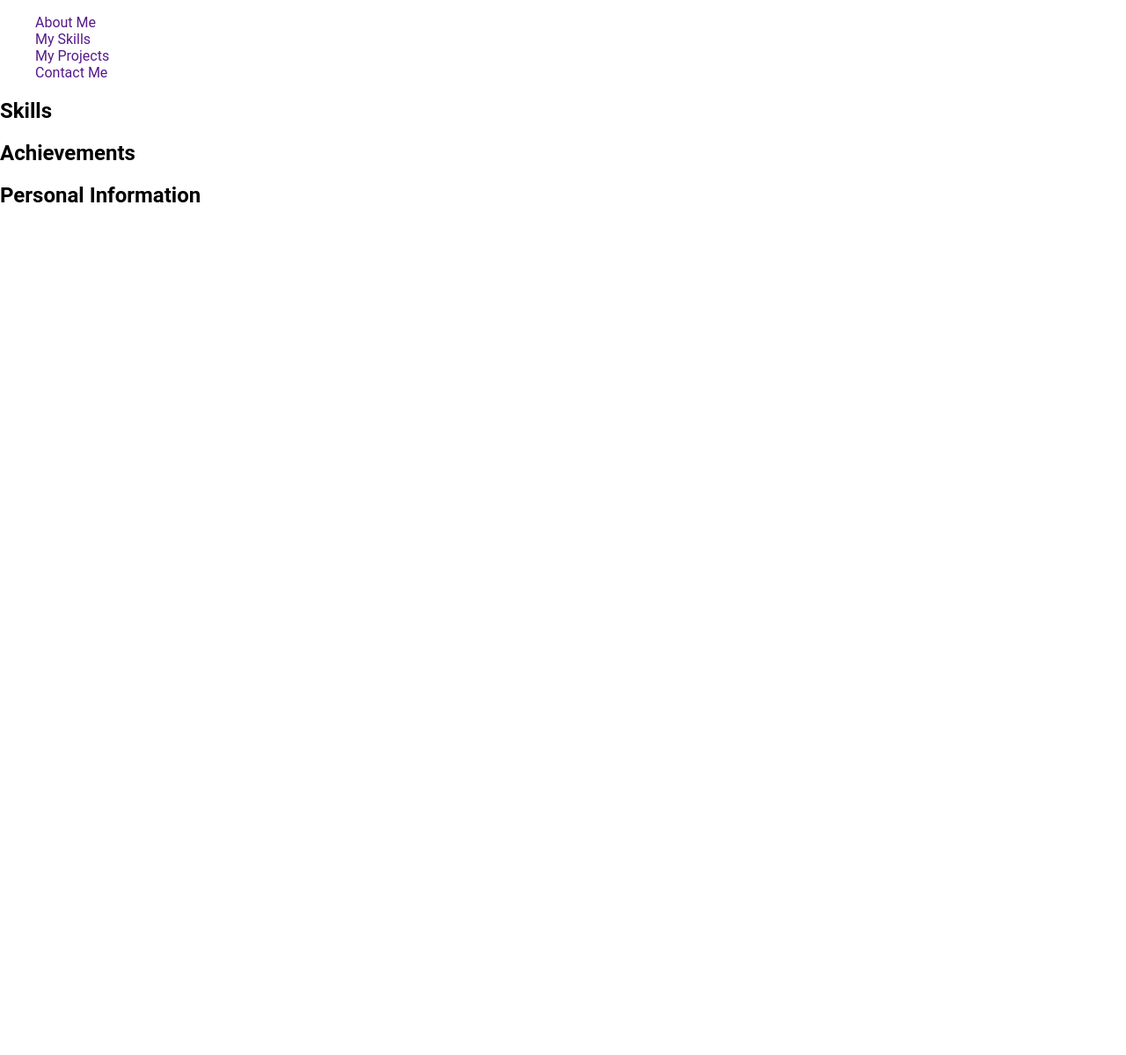
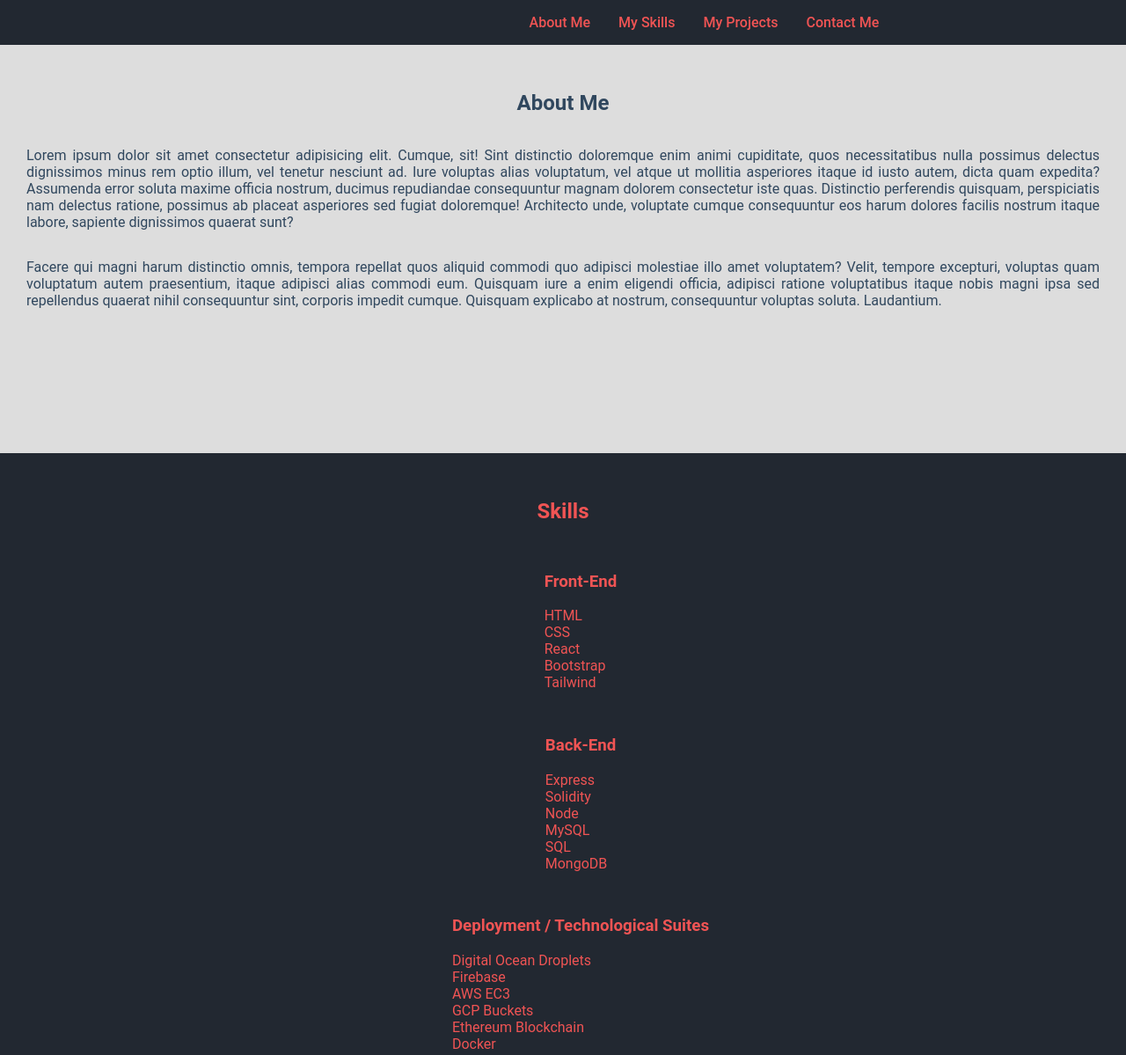
Before and after one commit to manvinderjit/2023-Project-Pragra-Digital-Portfolio, a plain HTML site: page index.html in a window 1280 px wide. Shown: the top 1199 px of the page at 88% size. Before the commit the page ends 800 px from the top, so only its background shows below. Drawn offline with Linux system fonts and the light colour scheme.

Commit message:
feat: Add styling to elements

```diff
--- a/index.html
+++ b/index.html
@@ -11,12 +11,13 @@
 <body>
 
     <header>
-        <nav>
+        <nav class="top-navigation">
+            <div class="logo"></div>
             <ul>
-                <li><a href="">About Me</a></li>
-                <li><a href="">My Skills</a></li>
-                <li><a href="">My Projects</a></li>
-                <li><a href="">Contact Me</a></li>
+                <li><a href="#section-about-me">About Me</a></li>
+                <li><a href="#section-my-skills">My Skills</a></li>
+                <li><a href="#section-achievements">My Projects</a></li>
+                <li><a href="#section-personal-info">Contact Me</a></li>
             </ul>
         </nav>
 
@@ -25,16 +26,62 @@
     <main>
         <article>
 
-            <section>
-                <h2>Skills</h2>
+            <section id="section-about-me">
+                <h2>About Me</h2>
+                <p>Lorem ipsum dolor sit amet consectetur adipisicing elit. Cumque, sit! Sint distinctio doloremque enim animi cupiditate, quos necessitatibus nulla possimus delectus dignissimos minus rem optio illum, vel tenetur nesciunt ad.
+                Iure voluptas alias voluptatum, vel atque ut mollitia asperiores itaque id iusto autem, dicta quam expedita? Assumenda error soluta maxime officia nostrum, ducimus repudiandae consequuntur magnam dolorem consectetur iste quas.
+                Distinctio perferendis quisquam, perspiciatis nam delectus ratione, possimus ab placeat asperiores sed fugiat doloremque! Architecto unde, voluptate cumque consequuntur eos harum dolores facilis nostrum itaque labore, sapiente dignissimos quaerat sunt?
+                </p>
+                <p>
+                Facere qui magni harum distinctio omnis, tempora repellat quos aliquid commodi quo adipisci molestiae illo amet voluptatem? Velit, tempore excepturi, voluptas quam voluptatum autem praesentium, itaque adipisci alias commodi eum.
+                Quisquam iure a enim eligendi officia, adipisci ratione voluptatibus itaque nobis magni ipsa sed repellendus quaerat nihil consequuntur sint, corporis impedit cumque. Quisquam explicabo at nostrum, consequuntur voluptas soluta. Laudantium.</p>
             </section>
 
-            <section>
-                <h2>Achievements</h2>
+            <section id="section-my-skills">
+                <h2>Skills</h2>
+                <ul>
+                    <h3>Front-End</h3>
+                    <li>HTML</li>
+                    <li>CSS</li>
+                    <li>React</li>
+                    <li>Bootstrap</li>
+                    <li>Tailwind</li>
+                </ul>
+
+                <ul>
+                    <h3>Back-End</h3>
+                    <li>Express</li>
+                    <li>Solidity</li>
+                    <li>Node</li>
+                    <li>MySQL</li>
+                    <li>SQL</li>
+                    <li>MongoDB</li>
+                </ul>
+
+                <ul>
+                    <h3>Deployment / Technological Suites</h3>
+                    <li>Digital Ocean Droplets</li>
+                    <li>Firebase</li>
+                    <li>AWS EC3</li>
+                    <li>GCP Buckets</li>
+                    <li>Ethereum Blockchain</li>
+                    <li>Docker</li>
+
+                </ul>
             </section>
 
-            <section>
+            <section id="section-achievements">
+                <h2>Achievements</h2>
+
+
+            </section>
+
+            <section id="section-personal-info">
                 <h2>Personal Information</h2>
+                <ul>
+                    <li>City: North York, Toronto</li>
+                    <li>Country: Canada</li>
+                </ul>
             </section>
 
         </article>
--- a/styles.css
+++ b/styles.css
@@ -1,5 +1,10 @@
 :root {
-
+    --color-background-theme-dark: rgb(34, 40, 49);
+    --color-background-theme-light: rgb(221, 221, 221);
+    --color-text-red: rgb(240, 84, 84);
+    --color-text-blue: rgb(48, 71, 94);
+    --color-text-light-gray: rgb(221, 221, 221);
+    --max-width-elements-internal: 1220px;
 }
 
 /* Universal Selector Styles */
@@ -9,7 +14,7 @@ body {
     margin: 0 auto;
     padding: 0;
     max-width: 1920px;
-    color: var(--color-text-dark);
+    background-color: var(--color-text-light-gray);
 }
 
 li {
@@ -18,4 +23,109 @@ li {
 
 a {
     text-decoration: none;
+    font-size: 1rem;
+    font-weight: 500;
 }
+
+section {
+    padding: 2rem 0;
+    min-height: 50vh;
+    display: flex;
+    align-items: center;
+    flex-direction: column;
+}
+
+/* Header */
+
+header {
+    position: sticky;
+    top: 0;
+    background-color: var(--color-background-theme-dark);
+}
+
+/* Header: Navigation */
+
+.top-navigation {
+    display: flex;
+    justify-content: space-evenly;
+}
+
+.top-navigation ul {
+    display: flex;
+    gap: 2rem;
+}
+
+.top-navigation ul li a {
+    color: var(--color-text-red);
+}
+
+.top-navigation ul li a:hover {
+    color: var(--color-text-light-gray);
+}
+
+.logo {
+    /* background-image: url(./images/logo150.png);
+    object-fit: cover; */
+}
+
+/* Main */
+
+
+/* Main > Article */
+
+
+/*  */
+
+/* Main > Article > Section About Me */
+
+#section-about-me {
+    background-color: var(--color-background-theme-light);
+    color: var(--color-text-blue);
+}
+
+#section-about-me > * {
+    max-width: var(--max-width-elements-internal);
+    margin-left: auto;
+    margin-right: auto;
+    text-align: justify;
+}
+
+/* Main > Article > Section My Skills */
+
+#section-my-skills {
+    background-color: var(--color-background-theme-dark);
+    color: var(--color-text-red);
+}
+
+#section-my-skills > * {
+    max-width: var(--max-width-elements-internal);
+    margin-left: auto;
+    margin-right: auto;
+}
+
+
+/* Main > Article > Section Achievements */
+#section-achievements {
+    color: var(--color-text-blue);
+}
+
+#section-achievements > * {
+    max-width: var(--max-width-elements-internal);
+    margin-left: auto;
+    margin-right: auto;
+    text-align: justify;
+}
+
+/* Main > Article > Personal Information */
+
+#section-personal-info {
+    background-color: var(--color-background-theme-dark);
+    color: var(--color-text-red);
+}
+
+#section-personal-info > * {
+    max-width: var(--max-width-elements-internal);
+    margin-left: auto;
+    margin-right: auto;
+    text-align: justify;
+}
```
Also changed, not shown: images/logo150.png (added).
